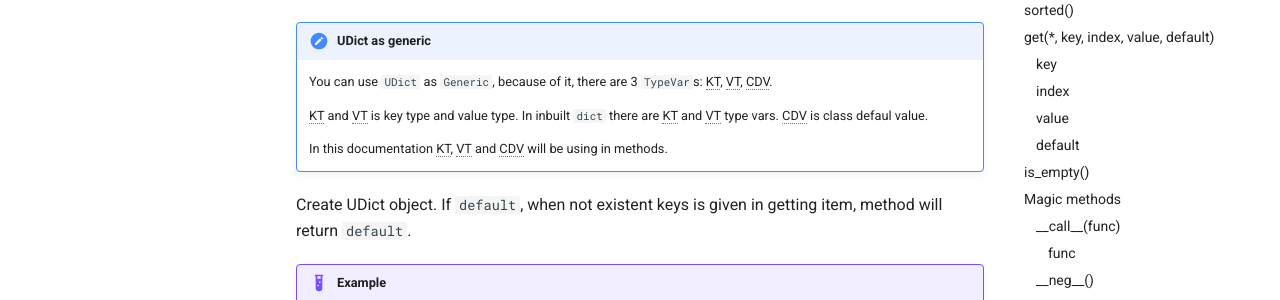
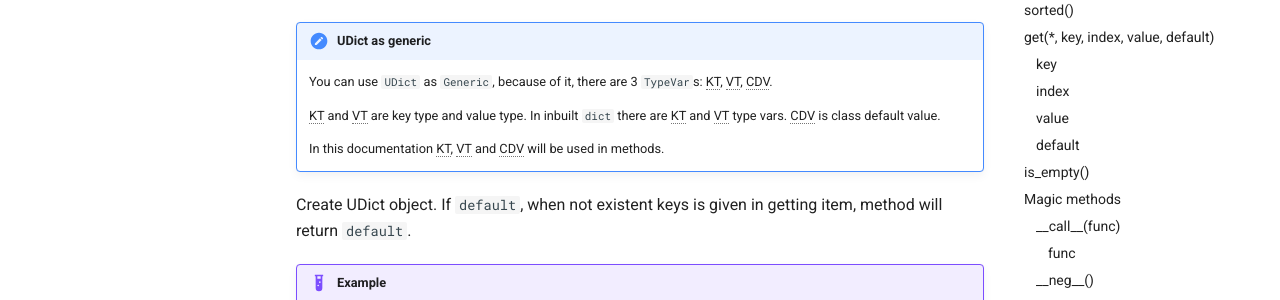
Before and after one commit to honey-team/ufpy-website, an MkDocs documentation site: the page built from docs/useful_classes/udict.md, in a window 1280 px wide and 900 px high. Shown: the part 391-691 px from the top of the window. Built offline with MkDocs 1.6.1 and Material for MkDocs 9.7.7, drawn with Linux system fonts in a browser that asks for light colours; comment, search, counter and statistics services are not loaded; the version menu is left out.

Commit message:
Fix issues from sourcery's review

```diff
--- a/docs/useful_classes/udict.md
+++ b/docs/useful_classes/udict.md
@@ -27,10 +27,10 @@ class UDict(*, default: CDV, **kwargs: VT)
 !!! note "UDict as generic"
     You can use `UDict` as `Generic`, because of it, there are 3 `TypeVar`s: KT, VT, CDV.
 
-    KT and VT is key type and value type. In inbuilt `dict` there are KT and VT type vars.
-    CDV is class defaul value.
+    KT and VT are key type and value type. In inbuilt `dict` there are KT and VT type vars.
+    CDV is class default value.
 
-    In this documentation KT, VT and CDV will be using in methods.
+    In this documentation KT, VT and CDV will be used in methods.
 
 Create UDict object. If `default`, when not existent keys is given in
 getting item, method will return `default`.
```
Also changed, not shown: docs/uSTL/index.md (+1 -1 lines), docs/useful_classes/ustack.md (+1 -1 lines).
